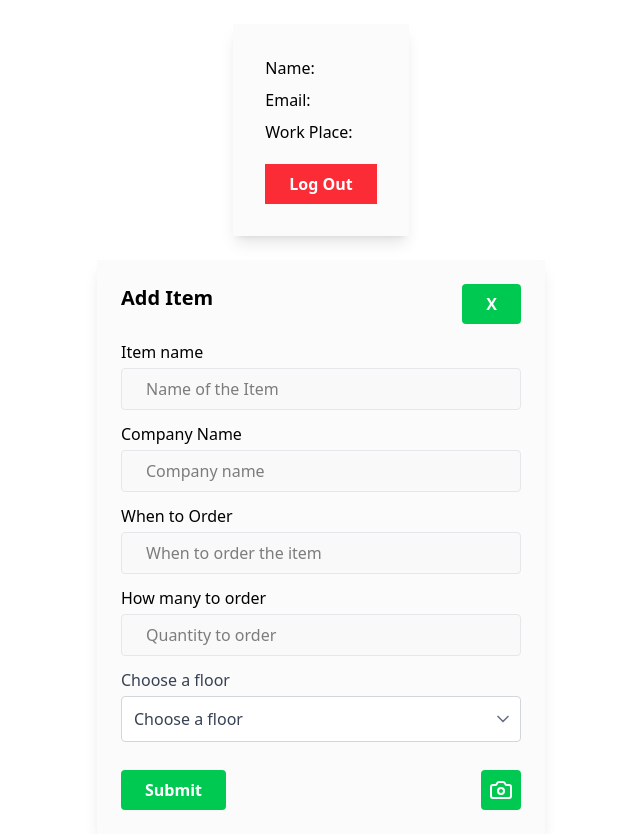
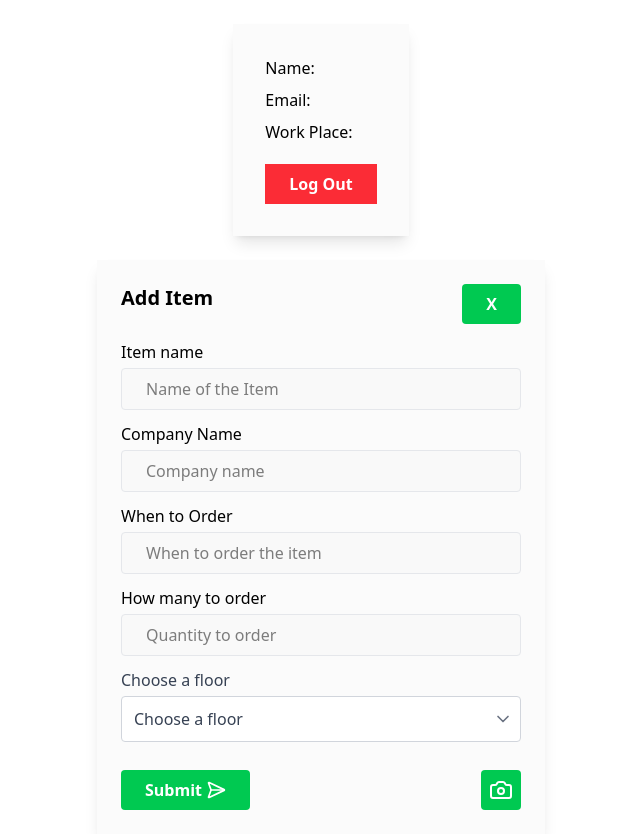
Before and after one commit to Albatraoz12/workapp, a Next.js app: page /dashboard in a window 1280 px wide. Both pictures are taken after a click on the button "Add Item". Shown: the whole page, without its empty margins (319-959 px from the left). Built offline with nearby package versions, Linux system fonts and the light colour scheme; no server answers.

Commit message:
add icon to button for design

```diff
--- a/app/components/AddItem.tsx
+++ b/app/components/AddItem.tsx
@@ -1,6 +1,6 @@
 "use client";
 
-import { Camera, ChevronDown } from "lucide-react";
+import { Camera, ChevronDown, Send, SendHorizontal } from "lucide-react";
 import { useState } from "react";
 
 interface AddItemProps {
@@ -181,10 +181,10 @@ const AddItem: React.FC<AddItemProps> = ({ setOpen }) => {
 
         <div className="flex justify-between items-center w-full">
           <button
-            className="bg-green-500 font-bold text-white px-6 py-2 rounded hover:bg-green-600 cursor-pointer"
+            className="flex items-center gap-1 bg-green-500 font-bold text-white px-6 py-2 rounded hover:bg-green-600 cursor-pointer"
             type="submit"
           >
-            Submit
+            Submit <SendHorizontal size={20} />
           </button>
           <Camera
             color="white"
```
